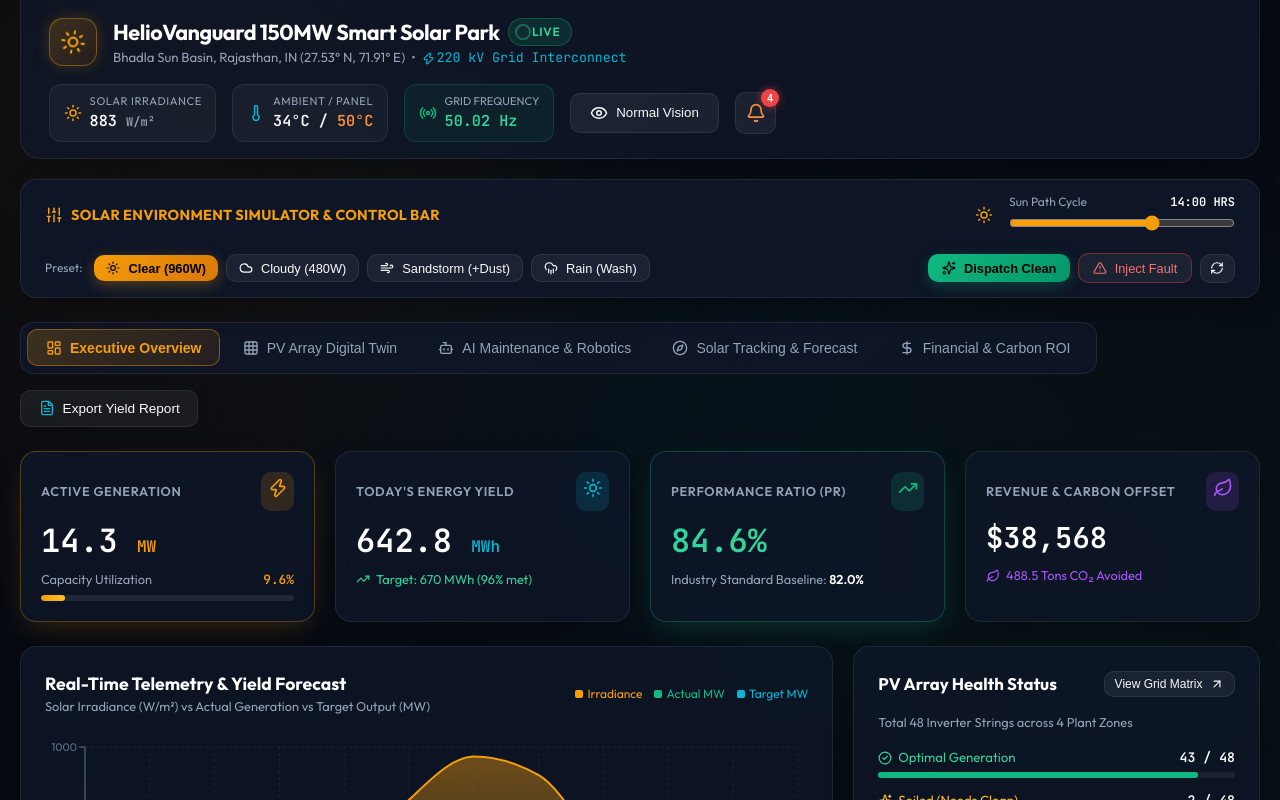
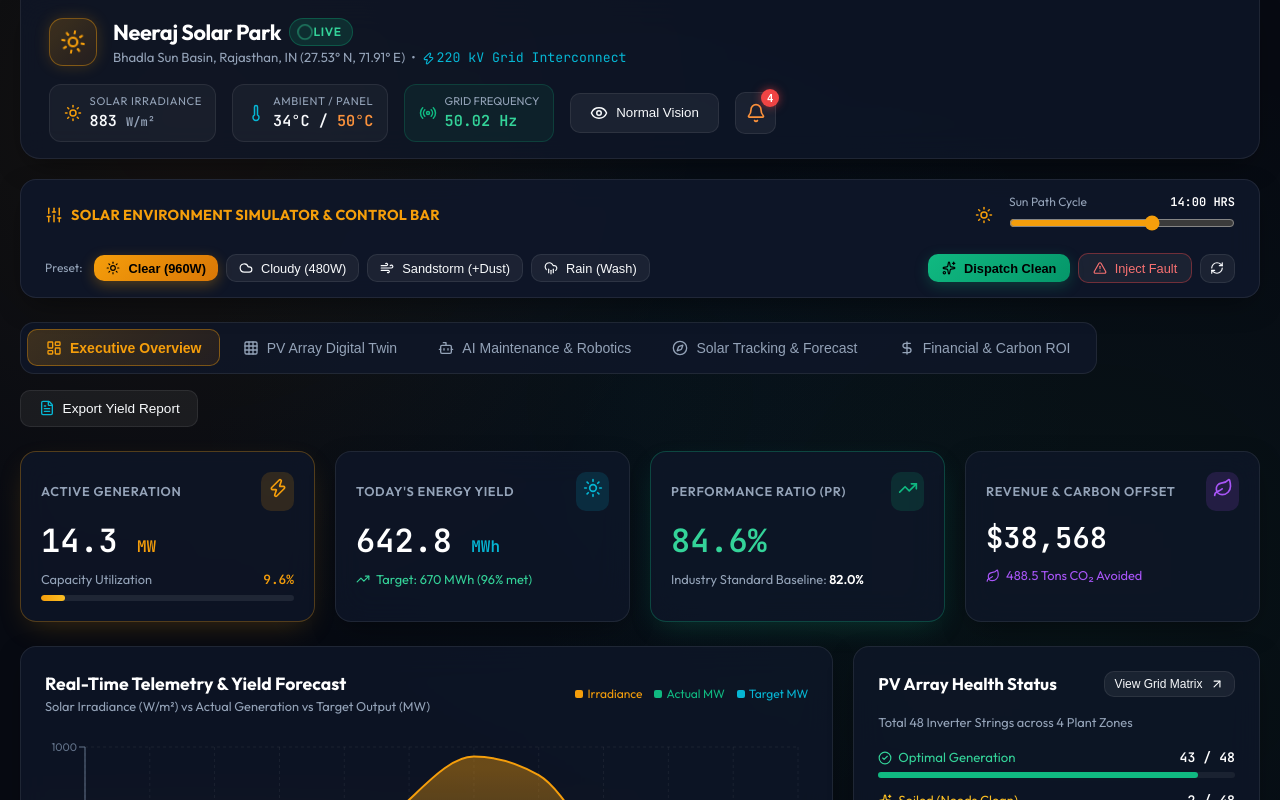
Before and after one commit to yneeraj18/CO4_AT2_SE, a React (Vite) app: page / in a window 1280 px wide. Shown: the top 800 px of the page. Built offline with nearby package versions, Linux system fonts and the light colour scheme.

Commit message:
Update solar farm name to 'Neeraj Solar Park'

```diff
--- a/src/data/solarFarmData.js
+++ b/src/data/solarFarmData.js
@@ -1,7 +1,7 @@
 // Smart Solar Farm Initial Data & Simulation Defaults
 
 export const PLANT_INFO = {
-  name: "HelioVanguard 150MW Smart Solar Park",
+  name: "Neeraj Solar Park",
   location: "Bhadla Sun Basin, Rajasthan, IN (27.53° N, 71.91° E)",
   capacityMW: 150,
   installedPanels: 420000,
```
